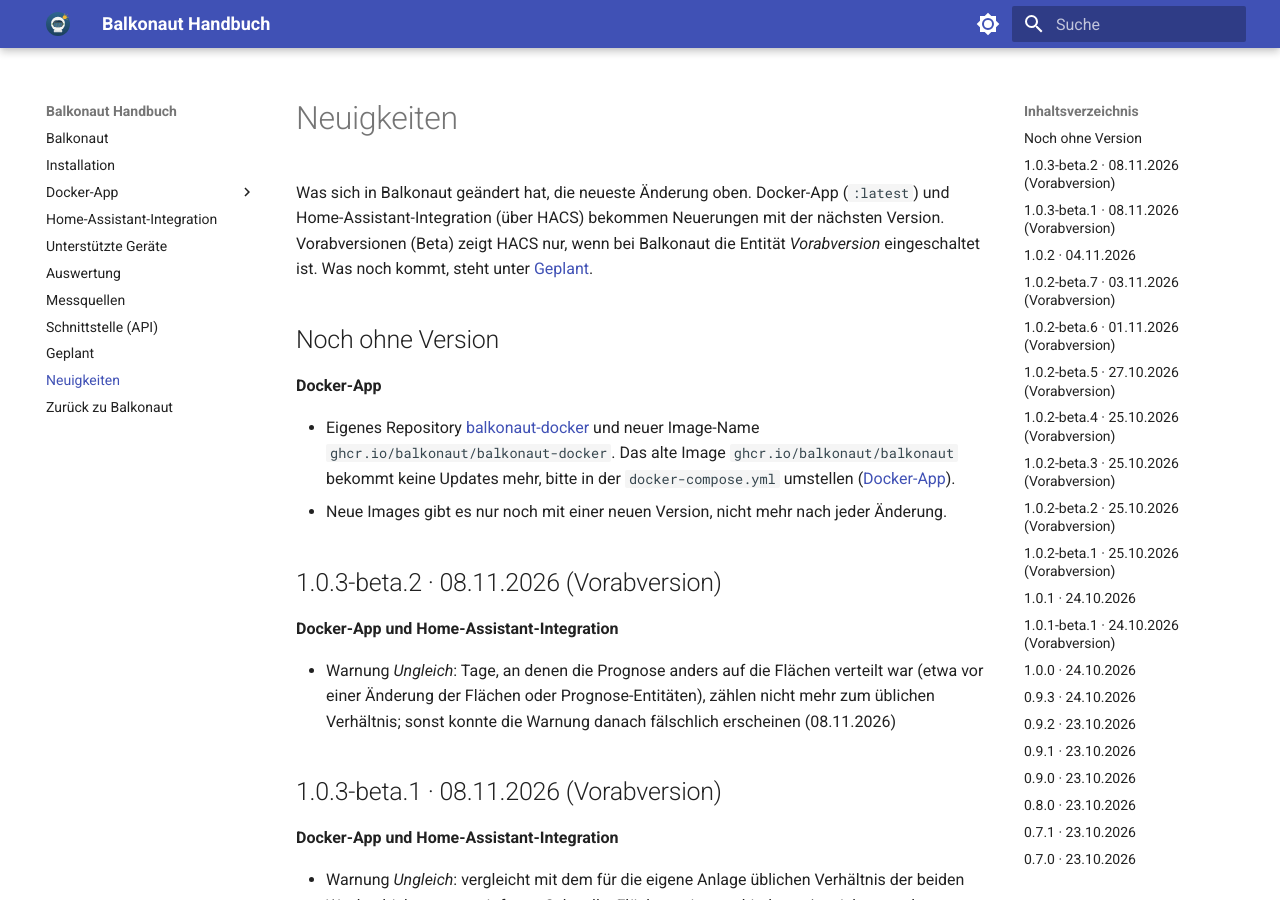
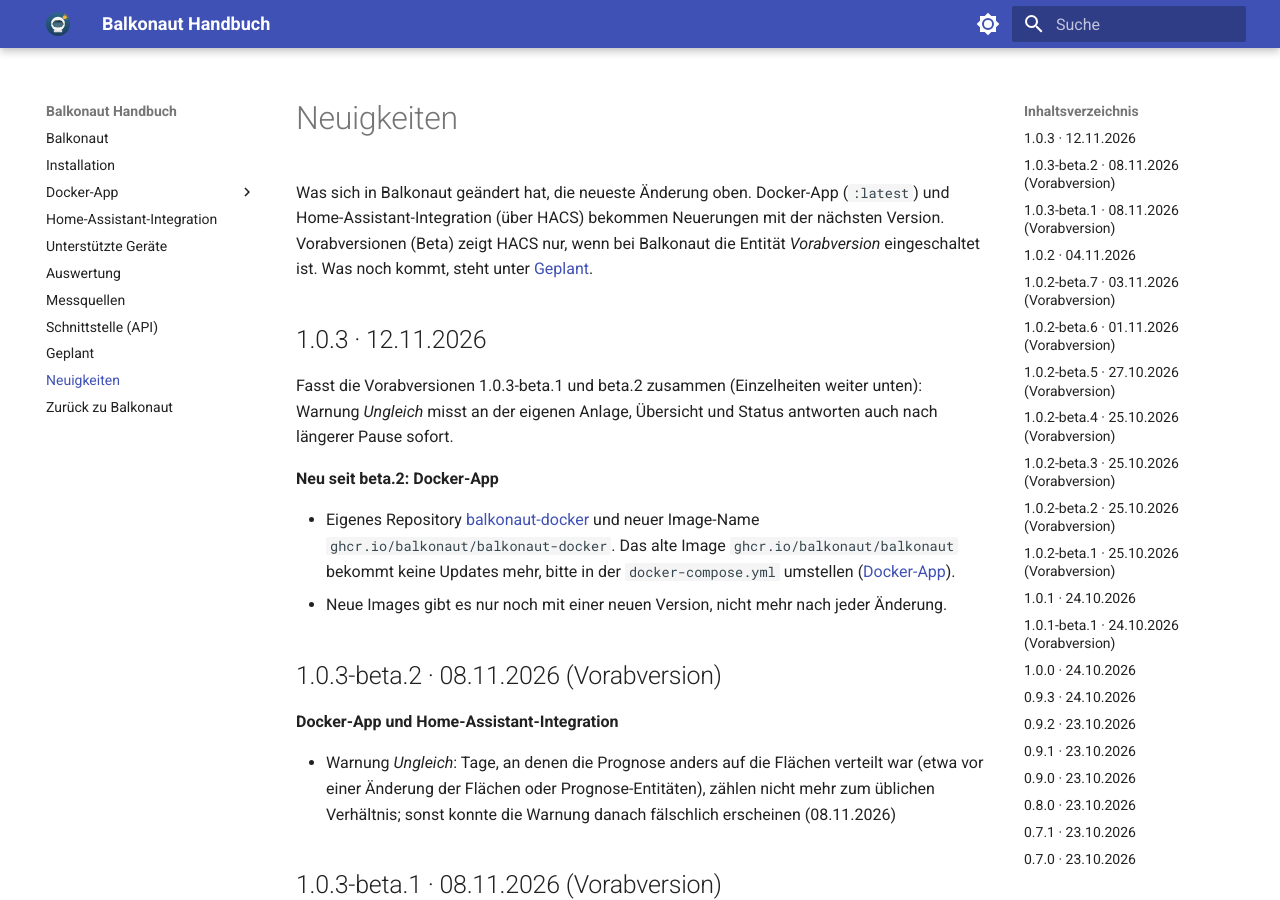
Before and after one commit to balkonaut/balkonaut, an MkDocs documentation site: the page built from docs/neuigkeiten.md, in a window 1280 px wide and 900 px high. Built offline with MkDocs 1.6.1 and Material for MkDocs 9.7.7, drawn with Linux system fonts in a browser that asks for light colours.

```diff
--- a/docs/neuigkeiten.md
+++ b/docs/neuigkeiten.md
@@ -5,9 +5,12 @@ Home-Assistant-Integration (über HACS) bekommen Neuerungen mit der nächsten Ve
 Vorabversionen (Beta) zeigt HACS nur, wenn bei Balkonaut die Entität *Vorabversion* eingeschaltet ist.
 Was noch kommt, steht unter [Geplant](geplant.md).
 
-## Noch ohne Version
+## 1.0.3 · 12.11.2026
 
-**Docker-App**
+Fasst die Vorabversionen 1.0.3-beta.1 und beta.2 zusammen (Einzelheiten weiter unten): Warnung *Ungleich* misst
+an der eigenen Anlage, Übersicht und Status antworten auch nach längerer Pause sofort.
+
+**Neu seit beta.2: Docker-App**
 
 - Eigenes Repository [balkonaut-docker](https://github.com/balkonaut/balkonaut-docker) und neuer Image-Name
   `ghcr.io/balkonaut/balkonaut-docker`. Das alte Image `ghcr.io/balkonaut/balkonaut` bekommt keine Updates mehr,
--- a/pyproject.toml
+++ b/pyproject.toml
@@ -4,7 +4,7 @@ build-backend = "setuptools.build_meta"
 
 [project]
 name = "balkonaut"
-version = "1.0.3-beta.2"
+version = "1.0.3"
 description = "Analyse- und Entscheidungstool für Balkonkraftwerke mit Speicher"
 requires-python = ">=3.12"
 license = "Apache-2.0"
```
Also changed, not shown: 2 other files.
